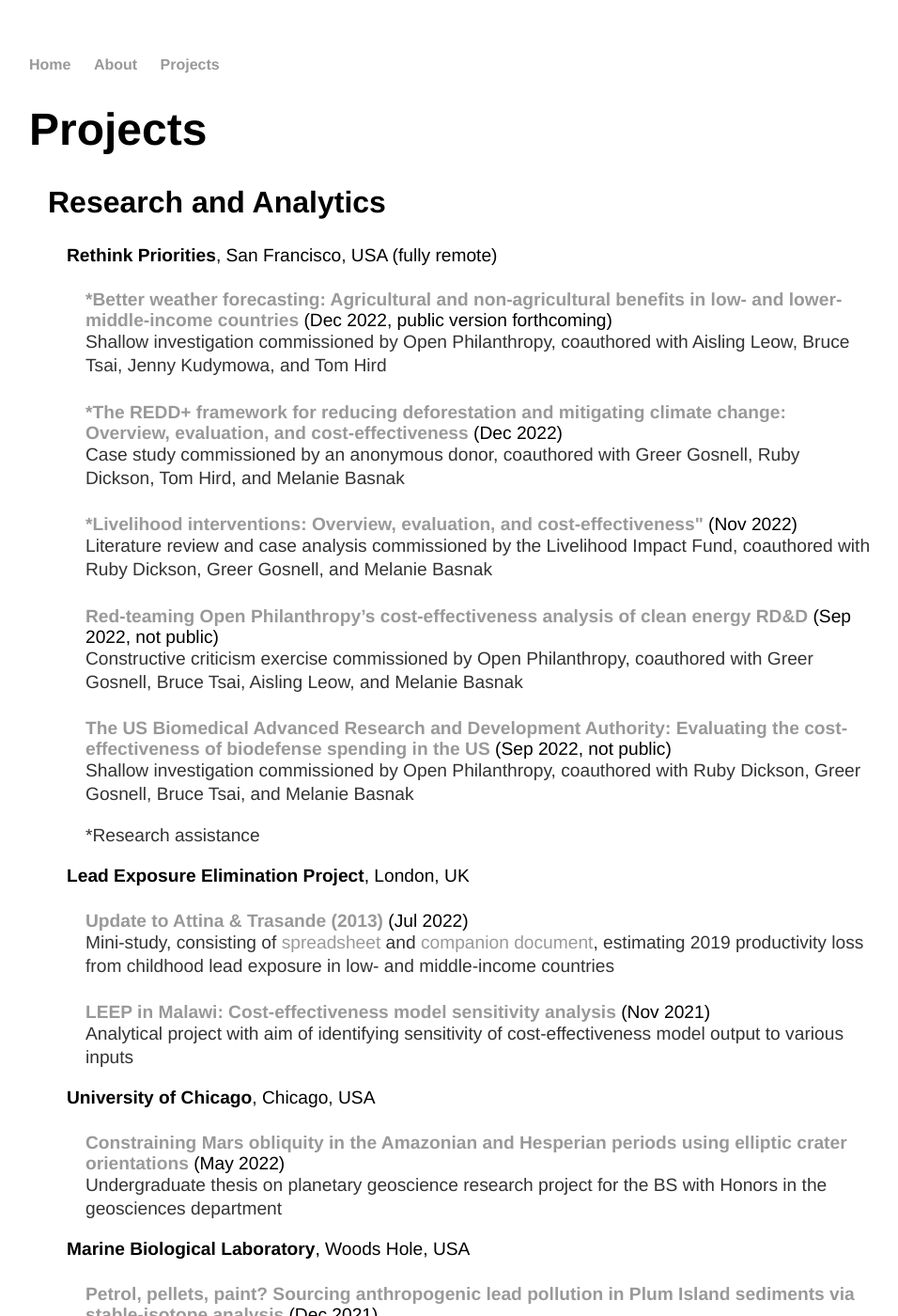
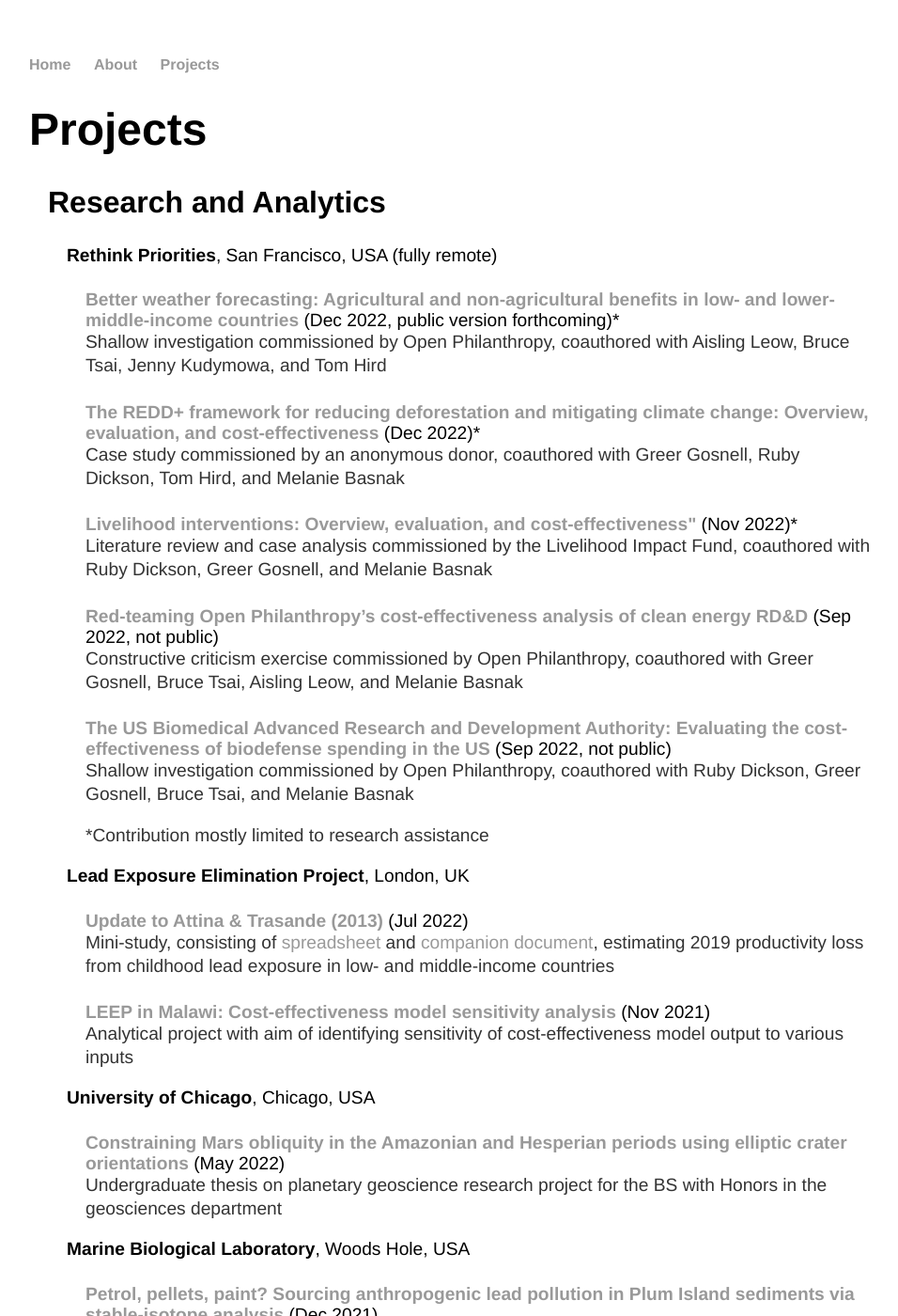
Before and after one commit to y-james-hu/y-james-hu.github.io, a Jekyll site: the page built from projects/index.html, in a window 1280 px wide and 1400 px high. Shown: the whole window at 94% size, without its empty margins (161-1117 px from the left). Built offline with Jekyll 4.4.1, drawn with Linux system fonts in a browser that asks for light colours; some of the changed text lies outside the part shown.

Commit message:
Update index.html

```diff
--- a/projects/index.html
+++ b/projects/index.html
@@ -8,13 +8,13 @@
 
     <h3 style="margin-left: 40px">Rethink Priorities<span style="font-weight:normal">, San Francisco, USA (fully remote)</span></h3>
 
-      <h4 style="margin-left: 60px"><a href = "#">*Better weather forecasting: Agricultural and non-agricultural benefits in low- and lower-middle-income countries</a><span style="font-weight:normal"> (Dec 2022, public version forthcoming)</span></h4>
+      <h4 style="margin-left: 60px"><a href = "#">Better weather forecasting: Agricultural and non-agricultural benefits in low- and lower-middle-income countries</a><span style="font-weight:normal"> (Dec 2022, public version forthcoming)*</span></h4>
       <p style="margin-left: 60px">Shallow investigation commissioned by Open Philanthropy, coauthored with Aisling Leow, Bruce Tsai, Jenny Kudymowa, and Tom Hird</p>
 
-      <h4 style="margin-left: 60px"><a href = "https://rethinkpriorities.org/publications/the-redd-framework-for-reducing-deforestation-and-mitigating-climate-change">*The REDD+ framework for reducing deforestation and mitigating climate change: Overview, evaluation, and cost-effectiveness</a><span style="font-weight:normal"> (Dec 2022)</span></h4>
+      <h4 style="margin-left: 60px"><a href = "https://rethinkpriorities.org/publications/the-redd-framework-for-reducing-deforestation-and-mitigating-climate-change">The REDD+ framework for reducing deforestation and mitigating climate change: Overview, evaluation, and cost-effectiveness</a><span style="font-weight:normal"> (Dec 2022)*</span></h4>
       <p style="margin-left: 60px">Case study commissioned by an anonymous donor, coauthored with Greer Gosnell, Ruby Dickson, Tom Hird, and Melanie Basnak</p>
 
-      <h4 style="margin-left: 60px"><a href = "https://rethinkpriorities.org/publications/livelihood-interventions">*Livelihood interventions: Overview, evaluation, and cost-effectiveness"</a><span style="font-weight:normal"> (Nov 2022)</span></h4>
+      <h4 style="margin-left: 60px"><a href = "https://rethinkpriorities.org/publications/livelihood-interventions">Livelihood interventions: Overview, evaluation, and cost-effectiveness"</a><span style="font-weight:normal"> (Nov 2022)*</span></h4>
       <p style="margin-left: 60px">Literature review and case analysis commissioned by the Livelihood Impact Fund, coauthored with Ruby Dickson, Greer Gosnell, and Melanie Basnak</p>
 
       <h4 style="margin-left: 60px"><a href = "#">Red-teaming Open Philanthropy’s cost-effectiveness analysis of clean energy RD&D</a><span style="font-weight:normal"> (Sep 2022, not public)</span></h4>
@@ -23,7 +23,7 @@
       <h4 style="margin-left: 60px"><a href = "#">The US Biomedical Advanced Research and Development Authority: Evaluating the cost-effectiveness of biodefense spending in the US</a><span style="font-weight:normal"> (Sep 2022, not public)</span></h4>
       <p style="margin-left: 60px">Shallow investigation commissioned by Open Philanthropy, coauthored with Ruby Dickson, Greer Gosnell, Bruce Tsai, and Melanie Basnak</p>
 
-      <p style="margin-left: 60px">*Research assistance</p>
+      <p style="margin-left: 60px">*Contribution mostly limited to research assistance</p>
 
     <h3 style="margin-left: 40px">Lead Exposure Elimination Project<span style="font-weight:normal">, London, UK</span></h3>
 
@@ -60,10 +60,20 @@
 
   <h2 style="margin-left: 20px">Design and Editorial</h2>
 
+    <h3 style="margin-left: 40px"><em>Asterisk</em> magazine<span style="font-weight:normal">, Berkeley, USA</span></p>
+
+      <h4 style="margin-left: 60px">Print and <a href = "https://asteriskmag.com/">online</a> magazine<span style="font-weight:normal"> (since 2022)</span></h4>
+      <p style="margin-left: 60px">Copy-editing</p>
+
     <h3 style="margin-left: 40px">Lead Exposure Elimination Project<span style="font-weight:normal">, London, UK</span></p>
 
       <h4 style="margin-left: 60px"><a href = "https://leadelimination.org/">Website homepage</a><span style="font-weight:normal"> (May 2022)</span></h4>
       <p style="margin-left: 60px">Copywriting and redesign of website homepage</p>
+
+    <h3 style="margin-left: 40px"><em>The Chicago Maroon</em><span style="font-weight:normal">, Chicago, USA</span></p>
+
+      <h4 style="margin-left: 60px">Print and <a href = "https://chicagomaroon.com/">online</a> newspaper<span style="font-weight:normal"> (2018–2022)</span></h4>
+      <p style="margin-left: 60px">Copy-editing and fact-checking (copy chief, 2019–2022)</p>
 
     <h3 style="margin-left: 40px">University of Chicago Effective Altruism<span style="font-weight:normal">, Chicago, USA</span></h3>
 
@@ -78,5 +88,4 @@
     <h3 style="margin-left: 40px"><em>The Confucian</em> Magazine<span style="font-weight:normal">, Chengdu, China</span></p>
 
       <h4 style="margin-left: 60px"><a href = "the_confucian_6.pdf">Issue 6</a><span style="font-weight:normal"> (May 2018);</span> <a href = "the_confucian_sample.pdf">Sample of Issues 5 and 4</a><span style="font-weight:normal"> (Jun 2017, Jan 2017)</span></h4>
-
       <p style="margin-left: 60px">Founding, direction, and editorial of bilingual feature and literary magazine</p>
```
